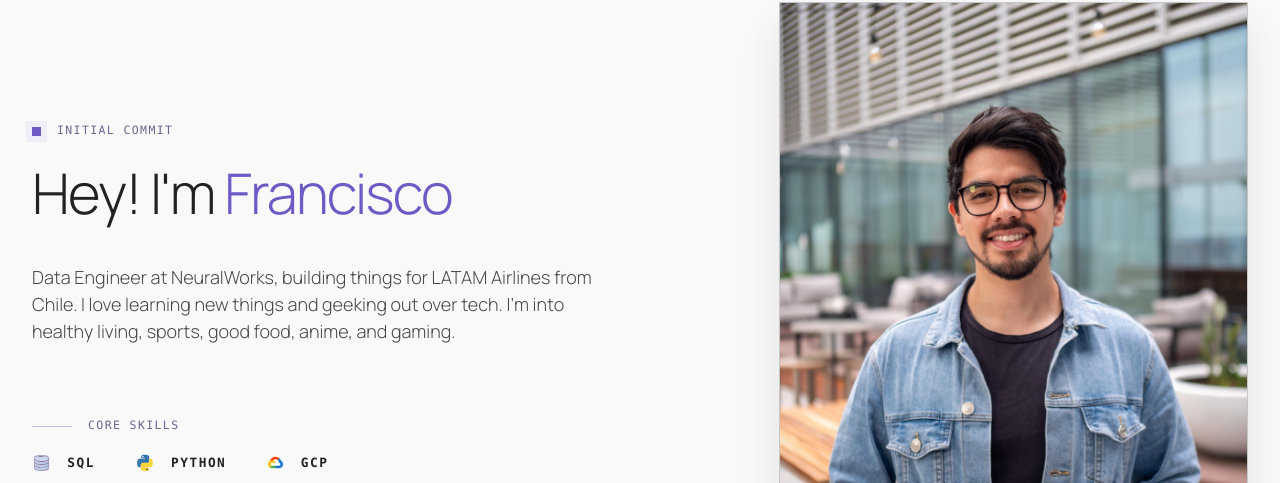
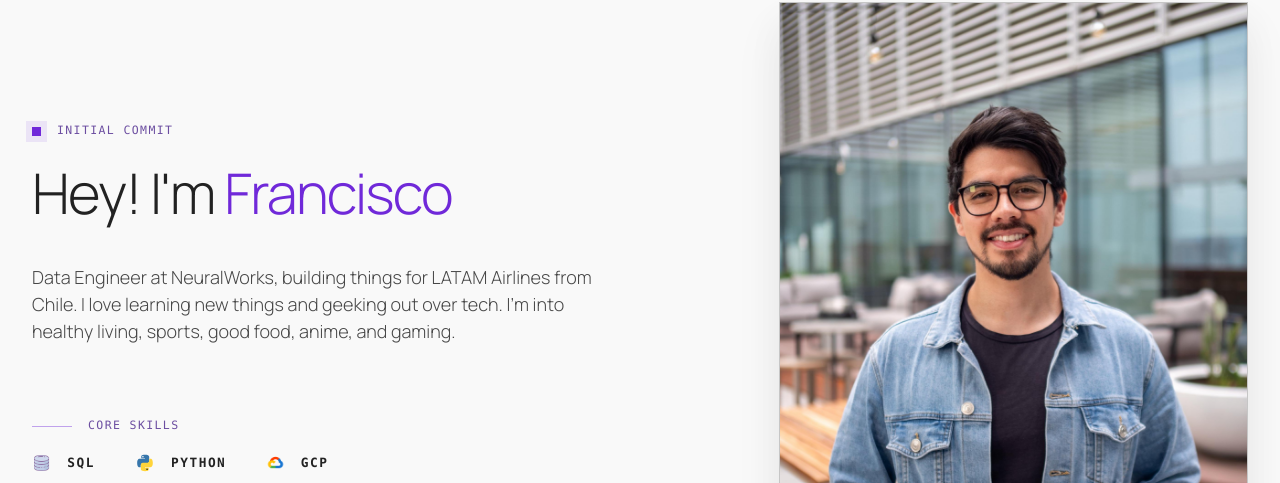
Before and after one commit to ffrezr/ffrezr-website, a React (Vite) app: page / in a window 1280 px wide. Shown: the part 158-641 px from the top of the page. Built offline with nearby package versions, Linux system fonts and the light colour scheme.

Commit message:
Update color variables and styles in index.css for improved visual consistency. Adjust accent colors and box shadows across various components.

```diff
--- a/src/index.css
+++ b/src/index.css
@@ -24,7 +24,7 @@
   --color-outline-variant: #c6c6c6;
   --color-accent-blue: #4869d6;
   --color-accent-green: #1f8f73;
-  --color-accent-violet: #6f59c5;
+  --color-accent-violet: #7029d9;
   --color-accent-coral: #d06d55;
 
   --radius-DEFAULT: 2px;
@@ -315,7 +315,7 @@ body {
 }
 
 .hero-index-row {
-  color: #6a6590;
+  color: #6c4ea1;
 }
 
 .hero-index-marker {
@@ -323,11 +323,11 @@ body {
   height: 0.56rem;
   flex-shrink: 0;
   background: var(--color-accent-violet);
-  box-shadow: 0 0 0 6px rgb(111 89 197 / 8%);
+  box-shadow: 0 0 0 6px rgb(112 41 217 / 10%);
 }
 
 .hero-index-text {
-  color: #6a6590;
+  color: #6c4ea1;
   text-transform: uppercase;
 }
 
@@ -336,17 +336,17 @@ body {
 }
 
 .hero-skills-label-row {
-  color: #6a6590;
+  color: #6c4ea1;
 }
 
 .hero-skills-rule {
   width: 2.5rem;
   height: 1px;
-  background: rgb(111 89 197 / 40%);
+  background: rgb(112 41 217 / 42%);
 }
 
 .hero-skills-label {
-  color: #6a6590;
+  color: #6c4ea1;
   text-transform: uppercase;
 }
 
```
